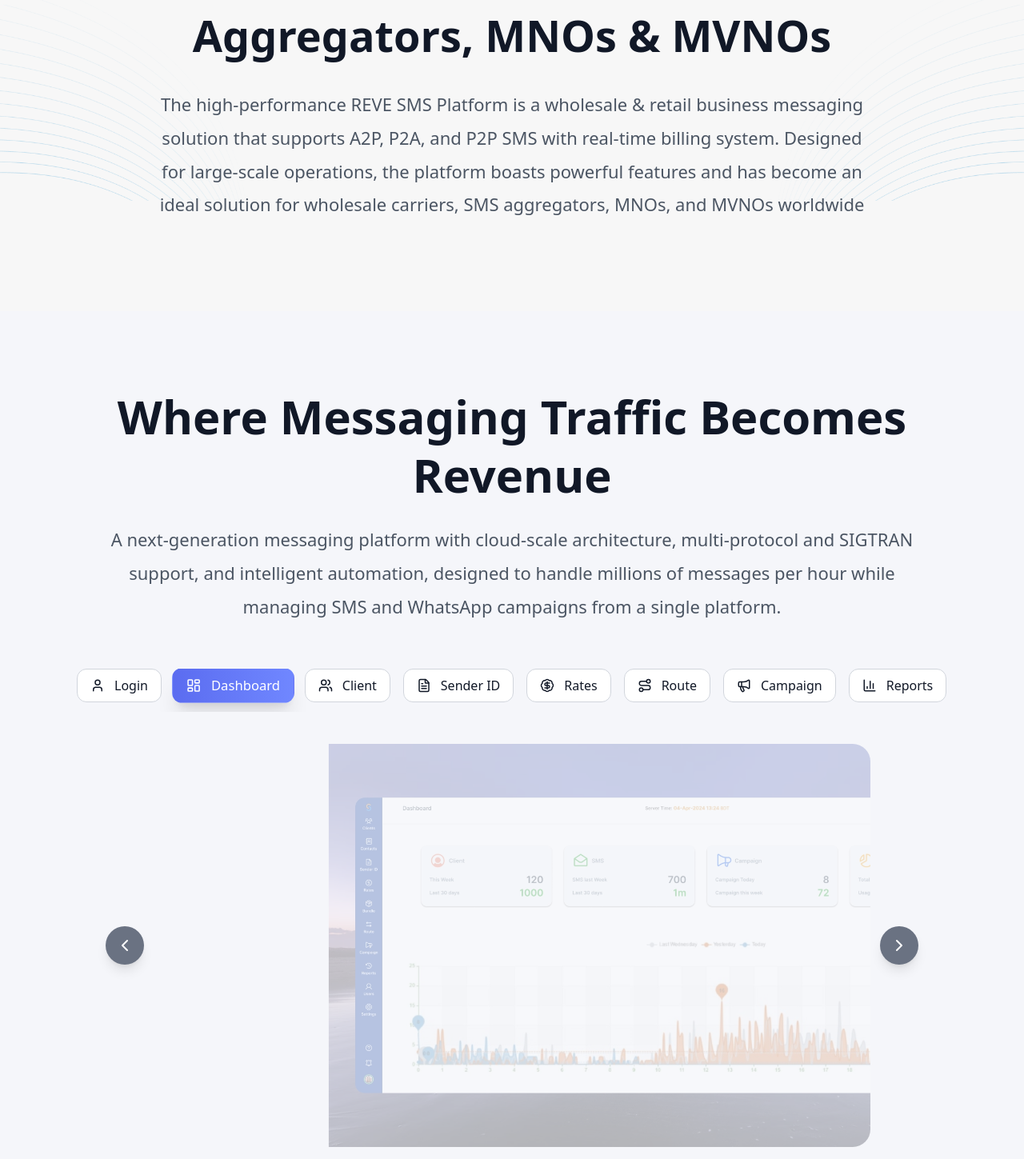
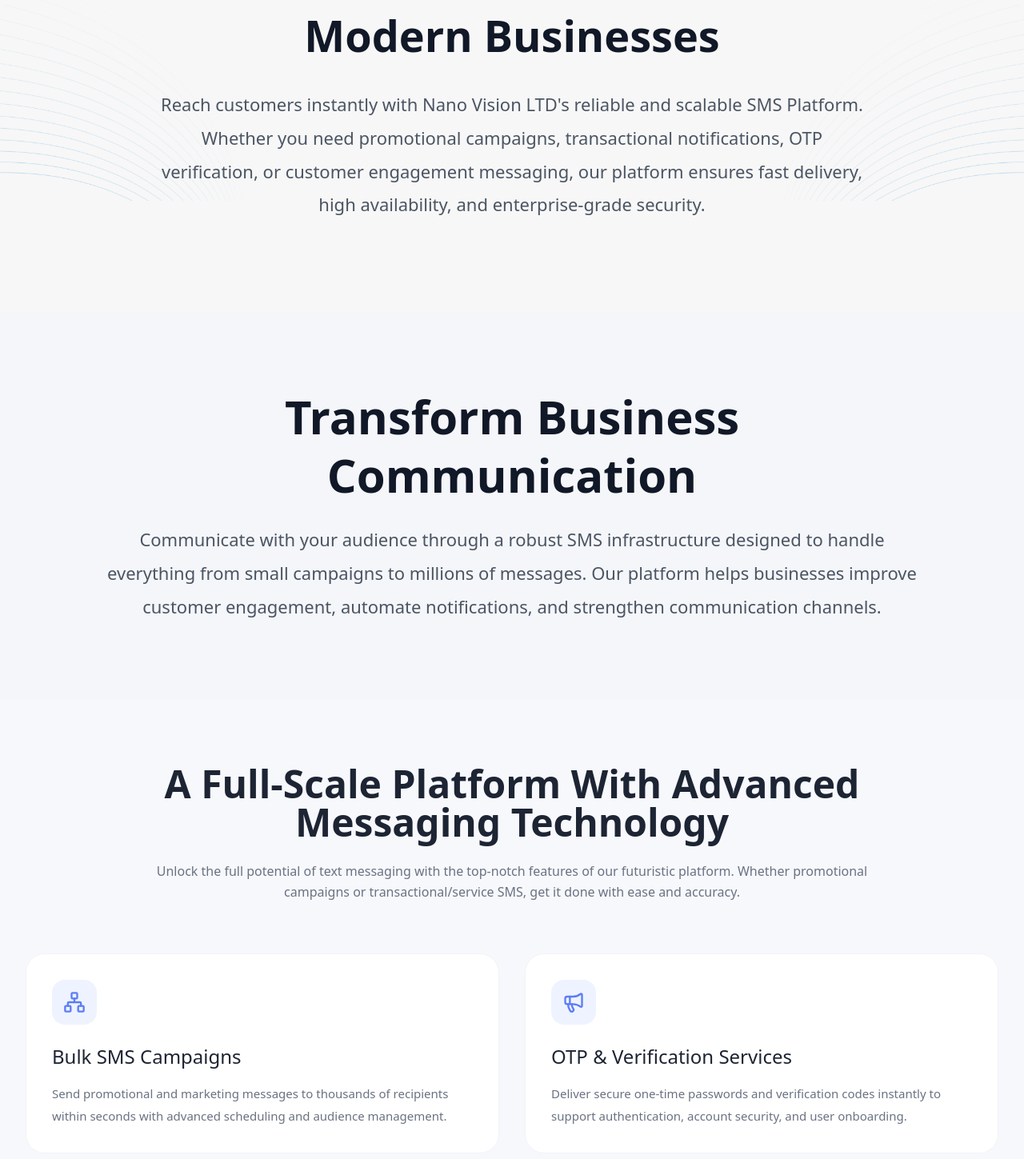
Before and after one commit to mdmasudrana31m-developer/nanovision_company_web, a Next.js app: page /products/sms-platform in a window 1280 px wide. Shown: the part 841-2290 px from the top of the page at 80% size. Built offline with nearby package versions, Linux system fonts and the light colour scheme.

Commit message:
sms platform updated

```diff
--- a/src/app/components/sms-platform/MessagingTechnology.tsx
+++ b/src/app/components/sms-platform/MessagingTechnology.tsx
@@ -13,51 +13,39 @@
   const features = [
     {
       icon: <Network size={28} />,
-      title: "Multi-Protocol Support",
+      title: "Bulk SMS Campaigns",
       description:
-        "A complete and scalable solution to suit your requirements, capable of sending and receiving messages seamlessly from SMPP, HTTP, HTTPS, RESTful API, and SS7 (SIGTRAN M3UA, SCCP).",
+        "Send promotional and marketing messages to thousands of recipients within seconds with advanced scheduling and audience management.",
     },
     {
       icon: <Megaphone size={28} />,
-      title: "Effortless Campaign Management",
+      title: "OTP & Verification Services",
       description:
-        "Take full control and manage dynamic and generic SMS campaigns with an intuitive web-based interface that enables users to schedule campaigns, customize sender IDs, and manage everything effortlessly.",
+        "Deliver secure one-time passwords and verification codes instantly to support authentication, account security, and user onboarding.",
     },
     {
       icon: <Route size={28} />,
-      title: "Advanced Routing Capabilities",
+      title: "Transactional Messaging",
       description:
-        "The cloud-based geographically distributed architecture is capable of processing millions of messages per hour. Priority, LLR, and LCR-based route selection ensure reliable SMS delivery.",
+        "Automatically send order confirmations, payment notifications, appointment reminders, delivery updates, and service alerts.",
     },
     {
       icon: <Users size={28} />,
-      title: "Multi-Level Client Management",
+      title: "API Integration",
       description:
-        "Client and reseller management gets easier than ever with interactive dashboards, multi-tier reseller management, and client-specific reporting portals.",
+        "Easily integrate SMS functionality into websites, mobile applications, CRM systems, ERP platforms, and custom business software.",
     },
     {
       icon: <Package size={28} />,
-      title: "Bundle/Package Management",
+      title: "Real-Time Analytics",
       description:
-        "Activate, deactivate, or modify SMS bundles. Create specific SMS types, sender ID types, subscription fees, SMS quantity limits, and periods.",
+        "Monitor message delivery, campaign performance, response rates, and engagement metrics through a centralized dashboard.",
     },
     {
       icon: <FilePenLine size={28} />,
       title: "Content Whitelisting, Blocking & Modification",
       description:
         "Advanced filtering allows screening SMS text and sender IDs. The system can block URLs and prevent unauthorized links in SMS texts.",
-    },
-    {
-      icon: <Settings2 size={28} />,
-      title: "MNP Dipping & HLR Configuration",
-      description:
-        "Configure MNP and HLR lookup systems to improve routing efficiency and optimize message delivery accuracy.",
-    },
-    {
-      icon: <BadgeDollarSign size={28} />,
-      title: "Pricing & Rate Management",
-      description:
-        "Manage rates, pricing structures, billing rules, and revenue models through a centralized administration panel.",
     },
   ];
 
--- a/src/app/components/sms-platform/SmsSolution.tsx
+++ b/src/app/components/sms-platform/SmsSolution.tsx
@@ -38,9 +38,7 @@
         lg:text-[54px]
       "
         >
-          Carrier-Grade SMS Solution for
-          <br />
-          Aggregators, MNOs & MVNOs
+          Powerful SMS Communication for Modern Businesses{" "}
         </h2>
 
         {/* DESCRIPTION */}
@@ -56,11 +54,11 @@
         md:text-[22px]
       "
         >
-          The high-performance REVE SMS Platform is a wholesale & retail
-          business messaging solution that supports A2P, P2A, and P2P SMS with
-          real-time billing system. Designed for large-scale operations, the
-          platform boasts powerful features and has become an ideal solution for
-          wholesale carriers, SMS aggregators, MNOs, and MVNOs worldwide
+          Reach customers instantly with Nano Vision LTD&apos;s reliable and
+          scalable SMS Platform. Whether you need promotional campaigns,
+          transactional notifications, OTP verification, or customer engagement
+          messaging, our platform ensures fast delivery, high availability, and
+          enterprise-grade security.
         </p>
       </div>
     </section>
--- a/src/app/components/sms-platform/TrafficBecomes.tsx
+++ b/src/app/components/sms-platform/TrafficBecomes.tsx
@@ -1,148 +1,4 @@
-"use client";
-
-import { useEffect, useRef, useState } from "react";
-import Image from "next/image";
-import { motion, AnimatePresence } from "framer-motion";
-
-import {
-  LayoutDashboard,
-  Users,
-  FileText,
-  BadgeDollarSign,
-  Route,
-  Megaphone,
-  BarChart3,
-  ChevronLeft,
-  ChevronRight,
-  User,
-  Settings,
-} from "lucide-react";
-
 export default function TrafficBecomes() {
-  const tabs = [
-    {
-      id: 1,
-      title: "Login",
-      icon: <User size={18} />,
-      image: "/sms-platform/traffic-img/Login.webp",
-    },
-
-    {
-      id: 2,
-      title: "Dashboard",
-      icon: <LayoutDashboard size={18} />,
-      image: "/sms-platform/traffic-img/Dashboard.webp",
-    },
-
-    {
-      id: 3,
-      title: "Client",
-      icon: <Users size={18} />,
-      image: "/sms-platform/traffic-img/Client.webp",
-    },
-
-    {
-      id: 4,
-      title: "Sender ID",
-      icon: <FileText size={18} />,
-      image: "/sms-platform/traffic-img/SenderID.webp",
-    },
-
-    {
-      id: 5,
-      title: "Rates",
-      icon: <BadgeDollarSign size={18} />,
-      image: "/sms-platform/traffic-img/Rates.webp",
-    },
-
-    {
-      id: 6,
-      title: "Route",
-      icon: <Route size={18} />,
-      image: "/sms-platform/traffic-img/Route.webp",
-    },
-
-    {
-      id: 7,
-      title: "Campaign",
-      icon: <Megaphone size={18} />,
-      image: "/sms-platform/traffic-img/Campaign.webp",
-    },
-
-    {
-      id: 8,
-      title: "Reports",
-      icon: <BarChart3 size={18} />,
-      image: "/sms-platform/traffic-img/Report.webp",
-    },
-
-    {
-      id: 9,
-      title: "Settings",
-      icon: <Settings size={18} />,
-      image: "/sms-platform/traffic-img/Settings.webp",
-    },
-  ];
-
-  const [activeTab, setActiveTab] = useState(0);
-  const [direction, setDirection] = useState(1);
-  const [autoPlay, setAutoPlay] = useState(true);
-
-  const scrollRef = useRef<HTMLDivElement>(null);
-
-  // 🔥 AUTO CHANGE TAB
-  useEffect(() => {
-    if (!autoPlay) return;
-    const interval = setInterval(() => {
-      setDirection(1);
-      setActiveTab((prev) => (prev + 1) % tabs.length);
-    }, 6000);
-
-    return () => clearInterval(interval);
-  }, [autoPlay, tabs.length]);
-
-  // 🔥 ACTIVE BUTTON AUTO SCROLL
-
-  useEffect(() => {
-    const container = scrollRef.current;
-
-    if (!container) return;
-
-    const activeButton = container.children[activeTab] as HTMLElement;
-
-    if (activeButton) {
-      container.scrollTo({
-        left:
-          activeButton.offsetLeft -
-          container.clientWidth / 2 +
-          activeButton.clientWidth / 2,
-        behavior: "smooth",
-      });
-    }
-  }, [activeTab]);
-
-  useEffect(() => {
-    if (autoPlay) return;
-
-    const timer = setTimeout(() => {
-      setAutoPlay(true);
-    }, 15000);
-
-    return () => clearTimeout(timer);
-  }, [activeTab, autoPlay]);
-
-  const nextSlide = () => {
-    setAutoPlay(false);
-    setDirection(1);
-    setActiveTab((prev) => (prev + 1) % tabs.length);
-  };
-
-  const prevSlide = () => {
-    setAutoPlay(false);
-    setDirection(-1);
-    setActiveTab((prev) => (prev - 1 + tabs.length) % tabs.length);
-  };
-
   return (
     <section className="w-full bg-[#f5f6fa] py-16 md:py-24 overflow-hidden">
       <div className="relative max-w-6xl mx-auto px-4 sm:px-6 lg:px-8">
@@ -158,7 +14,7 @@
               md:text-[58px]
             "
           >
-            Where Messaging Traffic Becomes Revenue
+            Transform Business Communication
           </h2>
 
           <p
@@ -171,187 +27,11 @@
               md:text-[22px]
             "
           >
-            A next-generation messaging platform with cloud-scale architecture,
-            multi-protocol and SIGTRAN support, and intelligent automation,
-            designed to handle millions of messages per hour while managing SMS
-            and WhatsApp campaigns from a single platform.
+            Communicate with your audience through a robust SMS infrastructure
+            designed to handle everything from small campaigns to millions of
+            messages. Our platform helps businesses improve customer engagement,
+            automate notifications, and strengthen communication channels.
           </p>
-        </div>
-
-        {/* TABS */}
-        <div
-          ref={scrollRef}
-          className="
-            mt-14
-            flex
-            gap-4
-            overflow-x-auto
-            scrollbar-hide
-            pb-3
-            no-scrollbar
-            scroll-smooth
-          "
-        >
-          {tabs.map((tab, index) => (
-            <button
-              key={tab.id}
-              onClick={() => {
-                setAutoPlay(false);
-                setActiveTab(index);
-              }}
-              className={`
-                flex
-                items-center
-                gap-3
-                px-4
-                py-2
-                rounded-xl
-                border
-                whitespace-nowrap
-                transition-all
-                duration-500
-                min-w-fit
-
-                ${
-                  activeTab === index
-                    ? "bg-gradient-to-r from-[#5B6CF0] to-[#7087ff] text-white border-transparent shadow-xl scale-[1.04]"
-                    : "bg-white text-[#111827] border-gray-300 hover:border-[#5B6CF0]"
-                }
-              `}
-            >
-              {tab.icon}
-
-              <span className="text-[16px] font-medium">{tab.title}</span>
-            </button>
-          ))}
-        </div>
-
-        {/* IMAGE SECTION */}
-        <div className="relative max-w-4xl mx-auto mt-10">
-          {/* LEFT ARROW DESKTOP */}
-          <button
-            onClick={prevSlide}
-            className="
-    hidden lg:flex
-    absolute
-    top-1/2
-    -translate-y-1/2
-    -left-[60px]
-    z-30
-    w-12
-    h-12
-    rounded-full
-    bg-gray-500
-    text-white
-    shadow-lg
-    items-center
-    justify-center
-    hover:scale-110
-    transition
-  "
-          >
-            <ChevronLeft size={24} />
-          </button>
-
-          {/* RIGHT ARROW DESKTOP */}
-          <button
-            onClick={nextSlide}
-            className="
-    hidden lg:flex
-    absolute
-    top-1/2
-    -translate-y-1/2
-    -right-[60px]
-    z-30
-    w-12
-    h-12
-    rounded-full
-    bg-gray-500
-    text-white
-    shadow-lg
-    items-center
-    justify-center
-    hover:scale-110
-    transition
-  "
-          >
-            <ChevronRight size={24} />
-          </button>
-
-          {/* IMAGE */}
-          <div className="relative w-full aspect-[16/9] overflow-hidden rounded-[22px]">
-            <AnimatePresence mode="wait">
-              <motion.div
-                key={tabs[activeTab].image}
-                initial={{
-                  x: direction > 0 ? 300 : -300,
-                  opacity: 0,
-                }}
-                animate={{
-                  x: 0,
-                  opacity: 1,
-                }}
-                exit={{
-                  x: direction > 0 ? -300 : 300,
-                  opacity: 0,
-                }}
-                transition={{
-                  duration: 0.5,
-                  ease: "easeInOut",
-                }}
-                className="absolute inset-0"
-              >
-                <Image
-                  src={tabs[activeTab].image}
-                  alt={tabs[activeTab].title}
-                  fill
-                  priority
-                  className="object-cover"
-                />
-              </motion.div>
-            </AnimatePresence>
-          </div>
-
-          {/* MOBILE NAVIGATION */}
-          <div className="flex lg:hidden justify-center gap-4 mt-5">
-            <button
-              onClick={prevSlide}
-              className="
-      w-12
-      h-12
-      rounded-full
-      bg-gray-500
-      text-white
-      flex
-      items-center
-      justify-center
-      shadow-lg
-      hover:scale-110
-      transition
-    "
-            >
-              <ChevronLeft size={24} />
-            </button>
-
-            <button
-              onClick={nextSlide}
-              className="
-      w-12
-      h-12
-      rounded-full
-      bg-gray-500
-      text-white
-      flex
-      items-center
-      justify-center
-      shadow-lg
-      hover:scale-110
-      transition
-    "
-            >
-              <ChevronRight size={24} />
-            </button>
-          </div>
         </div>
       </div>
     </section>
--- a/src/app/components/sms-platform/WhyNanoVision.tsx
+++ b/src/app/components/sms-platform/WhyNanoVision.tsx
@@ -14,48 +14,43 @@
   const features = [
     {
       icon: <LayoutPanelLeft size={26} />,
-      title: "User-Friendly Interface",
-      desc: "Efficiently manage campaigns with an intuitive and easy-to-navigate platform.",
+      title: "High-speed message delivery",
+      desc: "Deliver SMS messages instantly through our optimized routing network, ensuring timely communication with your customers.",
     },
     {
       icon: <WalletCards size={26} />,
-      title: "Telco-Grade Solution",
-      desc: "Ideal for large-scale campaigns, offering high TPS with flexibility to scale capacity.",
+      title: "Enterprise-Grade Security",
+      desc: "Protect sensitive data with advanced security protocols, encrypted transmissions, and secure infrastructure.",
     },
     {
       icon: <Server size={26} />,
-      title: "Bare-Metal Server/Cloud",
-      desc: "On-premise dedicated servers or cloud deployment to suit operational needs.",
+      title: "Scalable Infrastructure",
+      desc: "Handle thousands to millions of messages effortlessly with a platform designed to grow alongside your business.",
     },
     {
       icon: <MoveUpRight size={26} />,
-      title: "Flexible & Scalable",
-      desc: "Supporting distributed architecture with 1+1 Hot Standby facility.",
+      title: "Developer-Friendly API",
+      desc: "Integrate SMS capabilities quickly and easily using our well-documented, flexible, and reliable API.",
     },
     {
       icon: <Crosshair size={26} />,
-      title: "Campaign Versatility",
-      desc: "Run powerful multi-channel campaigns with SMS and WhatsApp support.",
+      title: "Detailed Reporting & Analytics",
+      desc: "Track delivery status, campaign performance, and customer engagement through comprehensive reporting tools.",
     },
     {
       icon: <CreditCard size={26} />,
-      title: "Integrated Payment Flexibility",
-      desc: "Choose from multiple international payment gateways.",
+      title: "24/7 Technical Support",
+      desc: "Receive expert assistance anytime from our dedicated support team to ensure uninterrupted communication.",
     },
     {
       icon: <MapPinned size={26} />,
-      title: "Intelligent Routing & Delivery",
-      desc: "Leverage HLR Lookup and MNP Dipping to improve delivery accuracy.",
+      title: "Competitive pricing",
+      desc: "Benefit from cost-effective SMS solutions that maximize value without compromising quality or performance.",
     },
     {
       icon: <Headset size={26} />,
-      title: "24/7 Technical Support",
-      desc: "Dedicated support channels and prompt resolution of issues.",
-    },
-    {
-      icon: <BadgeCheck size={26} />,
-      title: "Licensed or Hosted Model",
-      desc: "Choose between licensed ownership or hosted service deployment.",
+      title: "Reliable Uptime & Performance",
+      desc: "Count on a robust and highly available platform that delivers consistent service and dependable message delivery.",
     },
   ];
 
@@ -100,7 +95,7 @@
         {/* Heading */}
         <div className="text-center mb-16">
           <h2 className="text-[36px] md:text-[54px] font-semibold text-[#1d2433]">
-            Why NanoVision
+            Why Choose Nano Vision SMS Platform?{" "}
           </h2>
         </div>
 
```
Also changed, not shown: src/app/components/sms-platform/SmsPlatform.tsx (+4 -4 lines).
